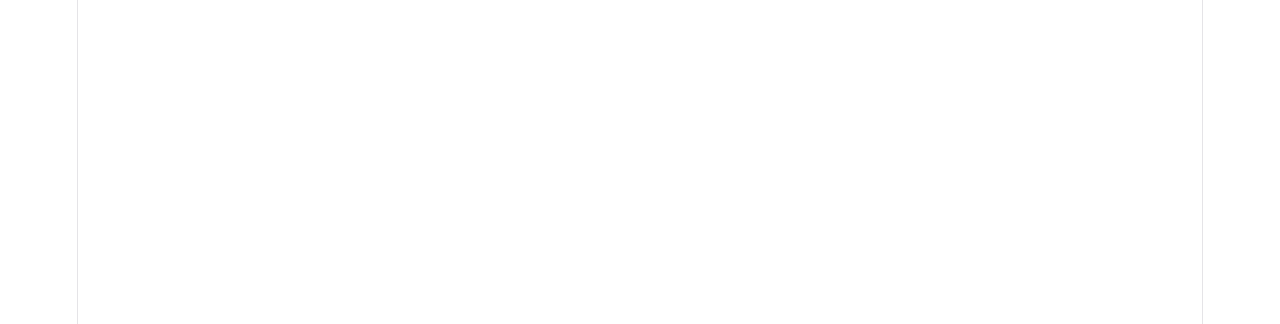
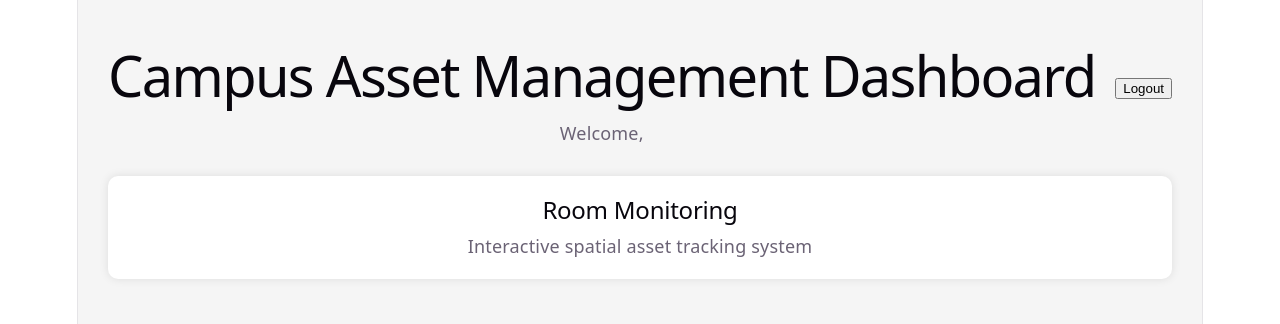
Before and after one commit to Teja14950/campus-asset-system, a React (Vite) app in the folder frontend/: page /dashboard in a window 1280 px wide. Before the commit this address had no page. Shown: the top 324 px of the page. Built offline with nearby package versions, Linux system fonts and the light colour scheme.

Commit message:
feat: implement authentication flow with dashboard navigation and session handling

```diff
--- a/frontend/src/App.jsx
+++ b/frontend/src/App.jsx
@@ -7,7 +7,7 @@ import {
 import Home from "./pages/Home";
 import Login from "./pages/Login";
 import Register from "./pages/Register";
-
+import Dashboard from "./pages/Dashboard";
 function App() {
   return (
     <BrowserRouter>
@@ -28,11 +28,13 @@ function App() {
           path="/register"
           element={<Register />}
         />
-
+        <Route
+          path="/dashboard"
+          element={<Dashboard />}
+        />
       </Routes>
 
     </BrowserRouter>
   );
 }
-
 export default App;
--- a/frontend/src/pages/dashboard.jsx
+++ b/frontend/src/pages/dashboard.jsx
@@ -1,11 +1,66 @@
+import { useNavigate } from "react-router-dom";
+
 function Dashboard() {
+  const navigate = useNavigate();
+
+  const user = JSON.parse(
+    localStorage.getItem("user")
+  );
+
+  const handleLogout = () => {
+    localStorage.removeItem("token");
+    localStorage.removeItem("user");
+
+    navigate("/login");
+  };
+
   return (
-    <div>
-      <h1>Dashboard</h1>
+    <div
+      style={{
+        minHeight: "100vh",
+        padding: "30px",
+        backgroundColor: "#f5f5f5",
+      }}
+    >
+      {/* Header */}
+      <div
+        style={{
+          display: "flex",
+          justifyContent: "space-between",
+          alignItems: "center",
+          marginBottom: "30px",
+        }}
+      >
+        <div>
+          <h1>
+            Campus Asset Management Dashboard
+          </h1>
 
-      <p>
-        Welcome to Campus Asset Management System
-      </p>
+          <p>
+            Welcome, {user?.name}
+          </p>
+        </div>
+
+        <button onClick={handleLogout}>
+          Logout
+        </button>
+      </div>
+
+      {/* Main Section */}
+      <div
+        style={{
+          background: "white",
+          padding: "20px",
+          borderRadius: "10px",
+          boxShadow: "0 0 10px rgba(0,0,0,0.1)",
+        }}
+      >
+        <h2>Room Monitoring</h2>
+
+        <p>
+          Interactive spatial asset tracking system
+        </p>
+      </div>
     </div>
   );
 }
--- a/frontend/src/pages/login.jsx
+++ b/frontend/src/pages/login.jsx
@@ -1,11 +1,12 @@
 import { useState } from "react";
+import { useNavigate } from "react-router-dom";
 
 function Login() {
   const [formData, setFormData] = useState({
     email: "",
     password: "",
   });
-
+  const navigate = useNavigate();
   const handleChange = (e) => {
     setFormData({
       ...formData,
@@ -47,7 +48,7 @@ function Login() {
       );
 
       alert("Login successful!");
-
+      navigate("/dashboard");
     } catch (err) {
       console.error(err);
       alert("Something went wrong");
--- a/frontend/src/pages/register.jsx
+++ b/frontend/src/pages/register.jsx
@@ -1,4 +1,5 @@
 import { useState } from "react";
+import { useNavigate } from "react-router-dom";
 
 function Register() {
   const [formData, setFormData] = useState({
@@ -7,7 +8,7 @@ function Register() {
     password: "",
     role: "reporter",
   });
-
+  const navigate = useNavigate();
   const handleChange = (e) => {
     setFormData({
       ...formData,
@@ -40,7 +41,7 @@ function Register() {
       }
 
       alert("Registration successful!");
-
+      navigate("/login");
       setFormData({
         name: "",
         email: "",
@@ -112,10 +113,6 @@ function Register() {
             <option value="repair_person">
               Repair Person
             </option>
-
-            <option value="admin">
-              Admin
-            </option>
           </select>
         </div>
 
```
